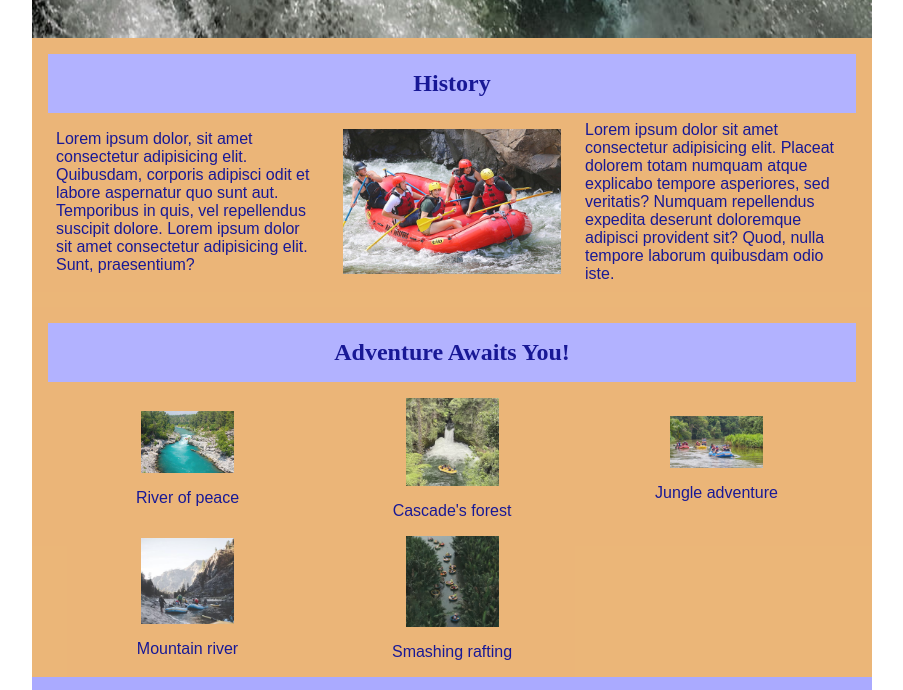
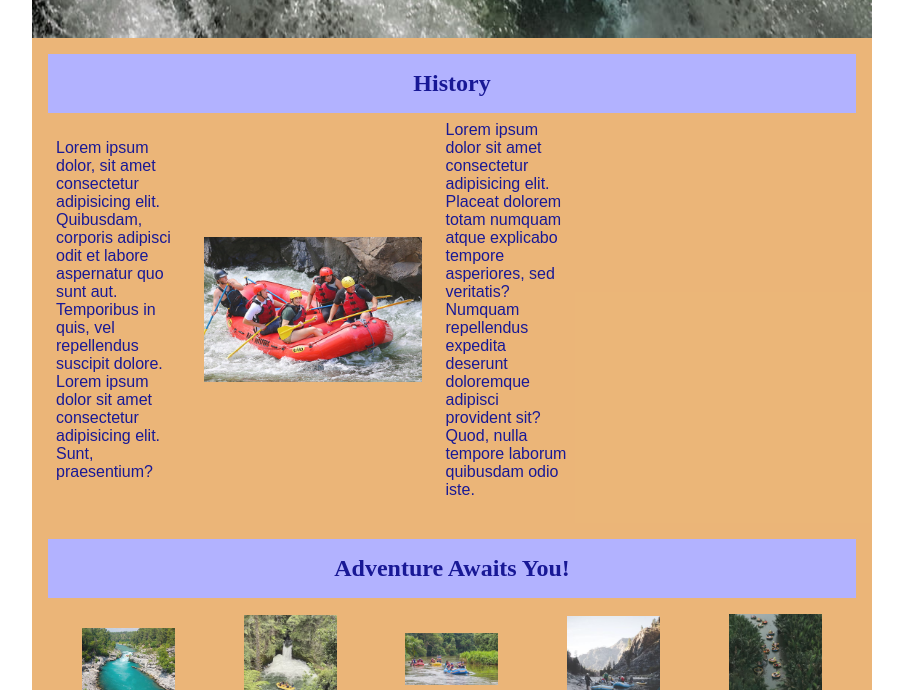
Before and after one commit to santisb001/wdd130, a plain HTML site: page wwr/about.html in a window 1280 px wide. Shown: the part 725-1415 px from the top of the page, without its empty margins (188-1091 px from the left). Drawn offline with Linux system fonts and the light colour scheme.

Commit message:
Actualizar rafting.css
grid column change

```diff
--- a/wwr/styles/rafting.css
+++ b/wwr/styles/rafting.css
@@ -130,7 +130,7 @@ section {
     opacity: 0.9;
     width: 100%;
     display: grid;
-    grid-template-columns: 1fr 250px 1fr;
+    grid-template-columns: 1fr 1fr 1fr 1fr 1fr;
     grid-template-rows: 1fr;
     justify-content: center;
     align-items: center;
```
